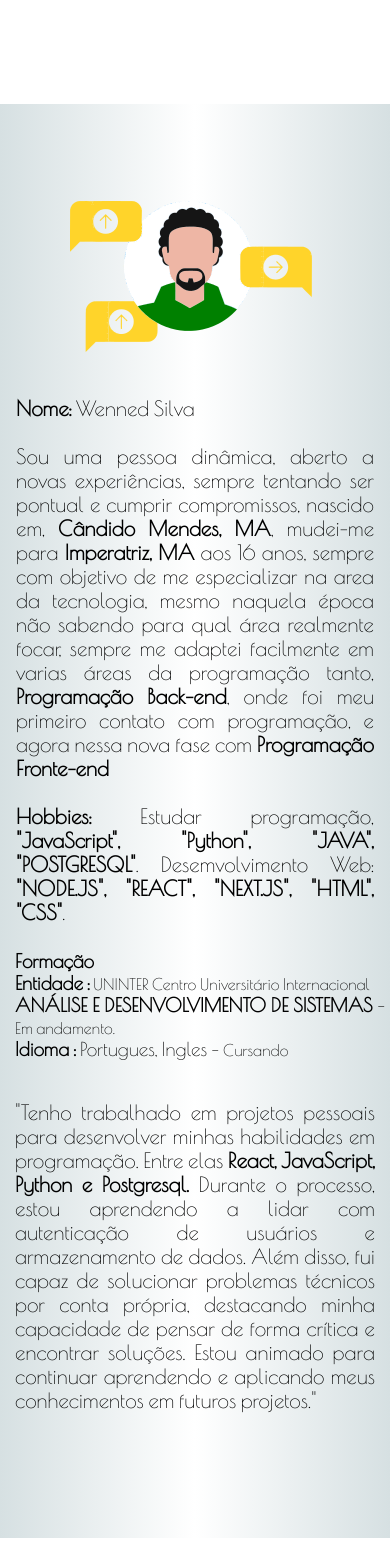
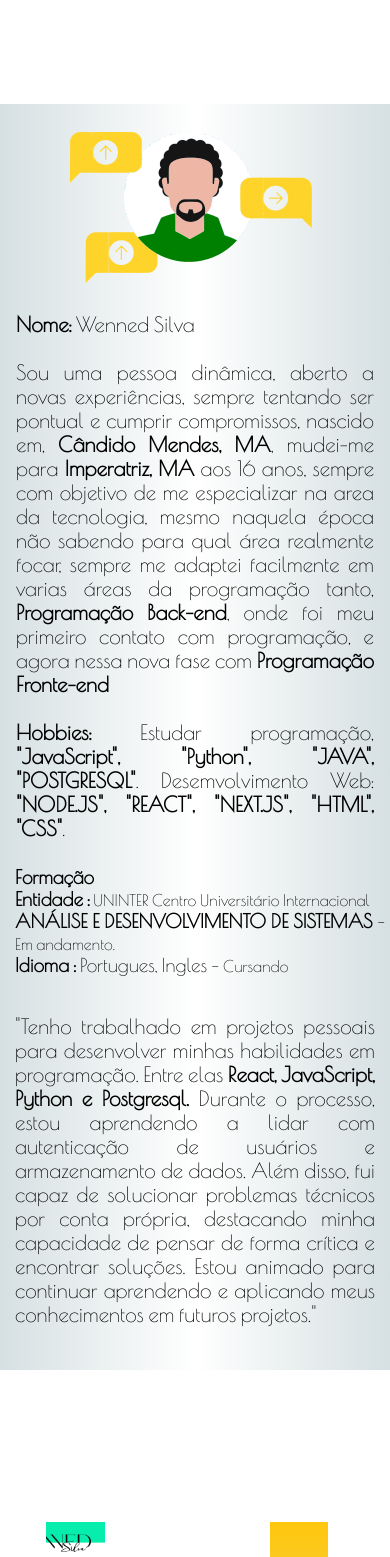
Before and after one commit to wenned/Portfolio-React, a React (Create React App) app: page / in a window 390 px wide. Shown: the part 1500-3057 px from the top of the page. Built offline with nearby package versions, Linux system fonts and the light colour scheme; a web font is replaced by a local one.

Commit message:
atualizacao medias querys AREA SOBRE

```diff
--- a/src/styles/Sobre.module.css
+++ b/src/styles/Sobre.module.css
@@ -8,7 +8,6 @@
     align-items: center;
     flex-direction: column;
     font-size: 1.5rem;
-
 }
 
 .imG{display: flex;
@@ -45,8 +44,10 @@
 
 @media (max-width: 1280px){
 
-    .conteiner{
-        height: 128vh;
+    .conteiner{height: 128vh;}
+
+    .conteiner div:nth-child(2){
+        left: 23%;
     }
 
     .imG{
@@ -58,7 +59,7 @@
 @media (max-width: 1105px){
 
     .conteiner{
-        height: 170vh;
+        height: 93vh;
         font-size: 1.3rem;
         flex-wrap: wrap;}
 
@@ -66,36 +67,73 @@
         width: 50%;
         right: 0;
         left: 1.5%;
-        top: -4.5%;
+        top: -1%;
     }
 
     .conteiner div:nth-child(2){
         width: 100%;
         left: 0;
-        bottom: 5%;
+        bottom: 2%;
         padding: 1rem;
     }
 
     .conteiner div:nth-child(3){
         left: 5px;
         padding: 10px;
-        bottom: 3%;
+        bottom: 2%;
         font-size: 19px;
     }
-
 
     .conteiner div:nth-child(4){
         width: 100%;
         left: 0;
         padding: 15px;
-        bottom: 0;
+        bottom: -1%;
     }
 }
 
 
-@media (max-width: 390px){
+@media (max-width: 1105px){
+
+    .imG{top: 1%;}
+}
+
+@media (max-width: 850px){
+
+    .conteiner{height: 128vh;}
+
+    .imG{top: -7%;}
+}
+
+@media (max-width: 525px){
+
+    .imG{top: -4%;}
+}
+
+@media (max-width: 492px){
 
     .imG{top: -2%;}
+}
+
+@media (max-width: 450px){
+
+    .conteiner{height: 150vh;}
+
+    .imG{top: -4.5%;}
+
+    .conteiner div:nth-child(2){
+        bottom: 4%;}
+
+    .conteiner div:nth-child(3){
+        bottom: 2%;}
+
+    .conteiner div:nth-child(4){
+        bottom: -1%;}
+}
+
+@media (max-width: 412px){
+
+    .imG{top: -1%;}
 
     .imG img {
         position: relative;
@@ -107,3 +145,8 @@
 
     .conteiner div:nth-child(4){bottom: -1%;}
 }
+
+@media (max-width: 362px){
+
+    .conteiner{height: 180vh;}
+}
```
